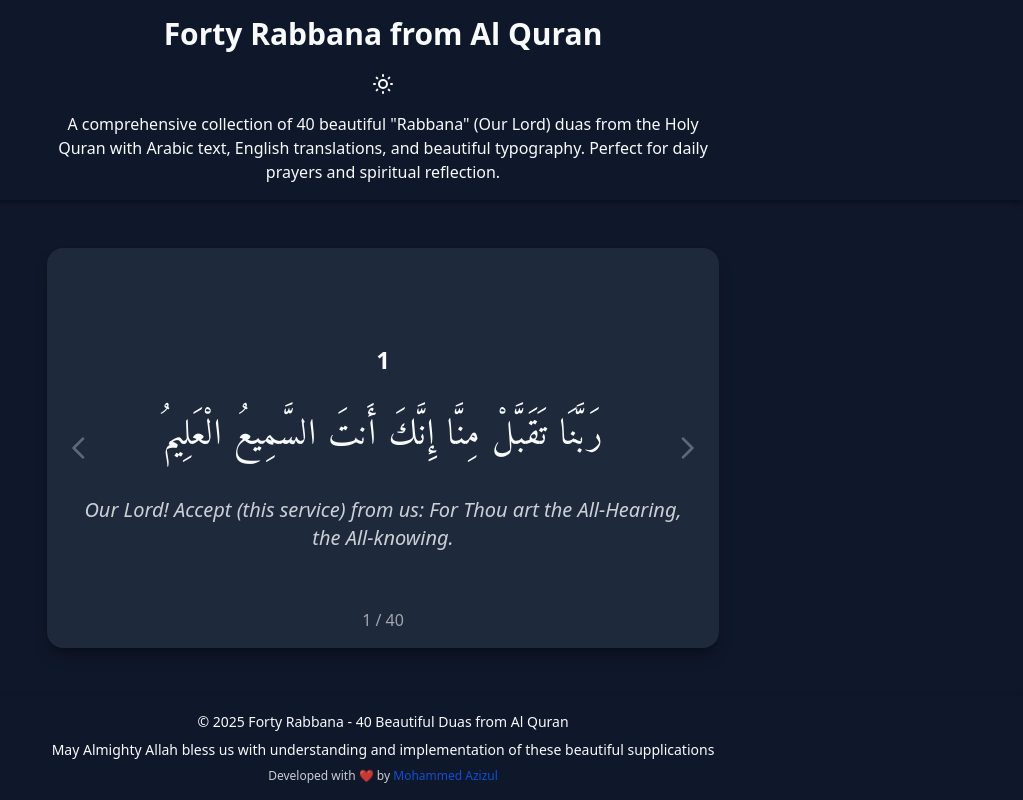
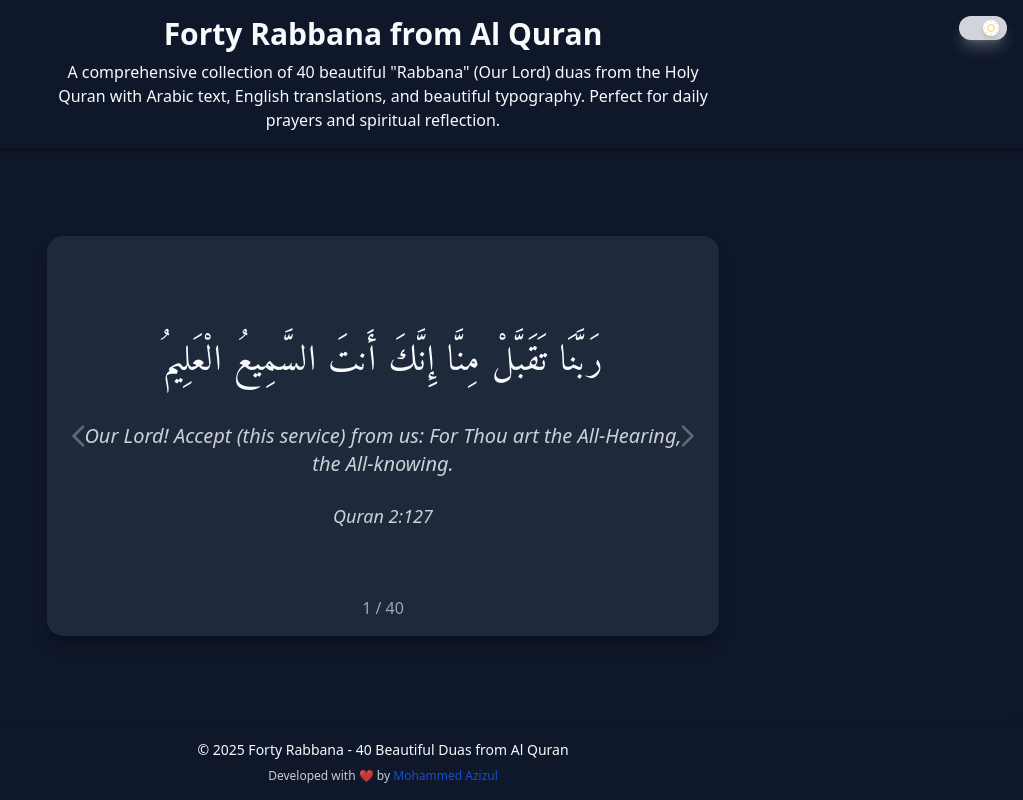
Before and after one commit to mohammedazizul/forty-rabban, a React (Vite) app: page / in a window 1280 px wide. Shown: the whole page, without its empty margins (257-1280 px from the left). Built offline with nearby package versions, Linux system fonts and the light colour scheme.

Commit message:
switch added for to toggle theme and few other UI/UX updates

```diff
--- a/src/components/Card.jsx
+++ b/src/components/Card.jsx
@@ -16,13 +16,15 @@ function Card({ currentIndex, data, onNext, onPrev }) {
         {...swipeHandlers}
         className="card backdrop-blur-lg rounded-2xl p-4 sm:p-6 md:p-8 cursor-grab active:cursor-grabbing relative flex items-center justify-center min-h-[400px]"
       >
-        <div className="text-center space-y-4 sm:space-y-6">
+        <div className="text-center pb-4 space-y-4 sm:space-y-6">
+          {/*
           <p
             className="text-xl sm:text-2xl font-bold"
             style={{ color: "rgb(var(--color-card-foreground))" }}
           >
             {data[currentIndex].id}
           </p>
+          */}
           <p
             className="text-2xl sm:text-3xl md:text-4xl font-['Amiri'] leading-loose tracking-wide"
             style={{ color: "rgb(var(--color-card-foreground))" }}
@@ -34,6 +36,12 @@ function Card({ currentIndex, data, onNext, onPrev }) {
             style={{ color: "rgb(var(--color-card-foreground) / 0.8)" }}
           >
             {data[currentIndex].translation_en}
+          </p>
+          <p
+            className="text-lg xs:text-xl italic"
+            style={{ color: "rgb(var(--color-card-foreground) / 0.8)" }}
+          >
+            {data[currentIndex].source}
           </p>
         </div>
 
--- a/src/components/Footer.jsx
+++ b/src/components/Footer.jsx
@@ -7,10 +7,12 @@ function Footer() {
             © {new Date().getFullYear()} Forty Rabbana - 40 Beautiful Duas from
             Al Quran
           </p>
+          {/*
           <p>
             May Almighty Allah bless us with understanding and implementation of
             these beautiful supplications
           </p>
+          */}
           <p className="mt-2 text-xs opacity-80">
             Developed with ❤️ by{" "}
             <a
--- a/src/components/Header.jsx
+++ b/src/components/Header.jsx
@@ -1,25 +1,16 @@
-import MoonSVG from "./SVG/MoonSVG";
-import SunSVG from "./SVG/SunSVG";
+import ThemeToggle from "./ThemeToggle";
 
 function Header({ isDarkMode, toggleTheme }) {
   return (
-    <div className="h-full w-full">
+    <div className="h-full w-full relative">
+      {/* Theme toggle switch - positioned in top right corner */}
+      <ThemeToggle isDarkMode={isDarkMode} toggleTheme={toggleTheme} />
       <header className="w-full py-4 px-4 sm:px-6 md:px-8">
         <div className="max-w-2xl mx-auto">
           <div className="text-center">
             <h1 className="text-xl sm:text-2xl md:text-3xl font-bold">
               Forty Rabbana from Al Quran
             </h1>
-            {/* Theme toggle button - centered under the title */}
-            <div className="flex justify-center mt-3 mb-2">
-              <button
-                onClick={toggleTheme}
-                className="p-2 rounded-lg hover:opacity-80 transition-opacity"
-                aria-label="Toggle dark mode"
-              >
-                {isDarkMode ? <SunSVG /> : <MoonSVG />}
-              </button>
-            </div>
             <p className="text-center mt-2 text-xs sm:text-sm md:text-base">
               A comprehensive collection of 40 beautiful "Rabbana" (Our Lord)
               duas from the Holy Quran with Arabic text, English translations,
--- /dev/null
+++ b/src/components/ThemeToggle.jsx
@@ -0,0 +1,66 @@
+import MoonSVG from "./SVG/MoonSVG";
+import SunSVG from "./SVG/SunSVG";
+
+function ThemeToggle({ isDarkMode, toggleTheme }) {
+  return (
+    <div className="absolute top-4 right-4 z-10">
+      <button
+        onClick={toggleTheme}
+        className="relative inline-flex h-6 w-12 items-center rounded-full transition-all duration-300 ease-in-out focus:outline-none focus:ring-2 focus:ring-offset-2 shadow-lg hover:shadow-xl"
+        style={{
+          backgroundColor: isDarkMode
+            ? 'rgb(209 213 219)'
+            : 'rgb(203 213 225)',
+          boxShadow: isDarkMode
+            ? '0 10px 15px -3px rgb(209 213 219 / 0.3), 0 4px 6px -4px rgb(209 213 219 / 0.3)'
+            : '0 10px 15px -3px rgb(0 0 0 / 0.1), 0 4px 6px -4px rgb(0 0 0 / 0.1)'
+        }}
+        aria-label="Toggle dark mode"
+      >
+        <span
+          className={`inline-block h-4 w-4 transform rounded-full transition-all duration-300 ease-in-out ${
+            isDarkMode ? 'translate-x-6' : 'translate-x-1'
+          }`}
+          style={{
+            backgroundColor: 'rgb(255 255 255)',
+            boxShadow: '0 4px 6px -1px rgb(0 0 0 / 0.1), 0 2px 4px -1px rgb(0 0 0 / 0.06)'
+          }}
+        >
+          <div className="flex h-full w-full items-center justify-center">
+            {isDarkMode ? (
+              <div className="text-yellow-500 drop-shadow-none">
+                <svg
+                  className="w-4 h-4"
+                  fill="none"
+                  stroke="currentColor"
+                  viewBox="0 0 24 24"
+                >
+                  <circle cx="12" cy="12" r="5" />
+                  <path d="M12 1v2M12 21v2M4.22 4.22l1.42 1.42M18.36 18.36l1.42 1.42M1 12h2M21 12h2M4.22 19.78l1.42-1.42M18.36 5.64l1.42-1.42" />
+                </svg>
+              </div>
+            ) : (
+              <div className="text-gray-600 drop-shadow-none">
+                <svg
+                  className="w-4 h-4"
+                  fill="none"
+                  stroke="currentColor"
+                  viewBox="0 0 24 24"
+                >
+                  <path
+                    strokeLinecap="round"
+                    strokeLinejoin="round"
+                    strokeWidth="2"
+                    d="M20.354 15.354A9 9 0 018.646 3.646 9.003 9.003 0 0012 21a9.003 9.003 0 008.354-5.646z"
+                  />
+                </svg>
+              </div>
+            )}
+          </div>
+        </span>
+      </button>
+    </div>
+  );
+}
+
+export default ThemeToggle;
```
